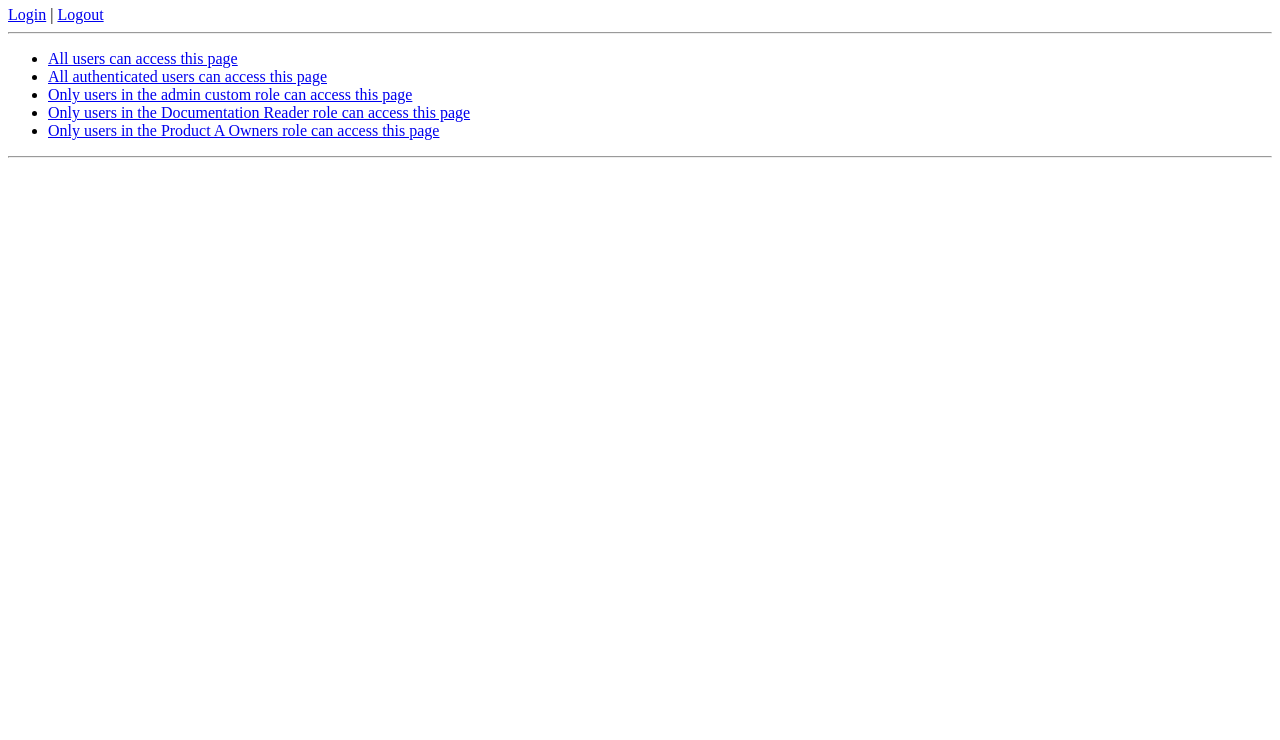
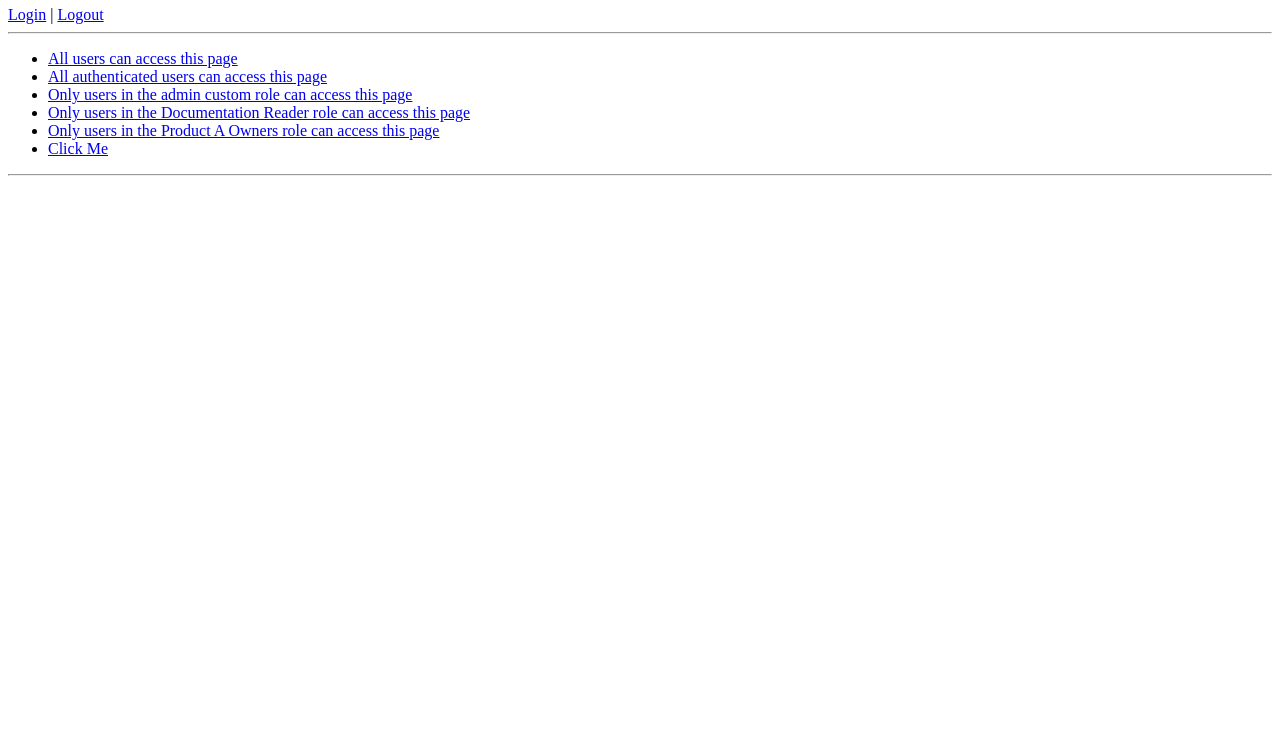
Before and after one commit to PennStateLefty/staticweb-authentication-test, a plain HTML site: page frontend/index.html in a window 1280 px wide. Shown: the part 60-800 px from the top of the page. Drawn offline with Linux system fonts and the light colour scheme; no server answers.

Commit message:
Changed embedded image to a link

```diff
--- a/frontend/index.html
+++ b/frontend/index.html
@@ -25,6 +25,7 @@
             <li><a href="/admin/">Only users in the admin custom role can access this page</a></li>
             <li><a href="/documentation/">Only users in the Documentation Reader role can access this page</a></li>
             <li><a href="/producta/">Only users in the Product A Owners role can access this page</a></li>
+            <li><a href="/producta/arc_cdr_events.svg">Click Me</a></li>
         </ul>
     </div>
     <hr>
```
